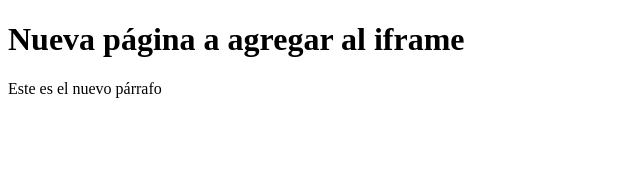
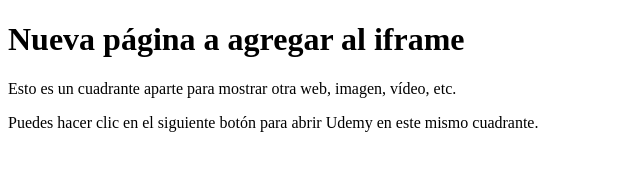
Before and after one commit to RusJokah/cursos-programacion, a plain HTML site: page HTML + CSS/Leccion06 HTML + CSS Elementos Inline y Block/Texto.html in a window 1280 px wide. Shown: the whole page, without its empty margins (0-640 px from the left). Drawn offline with Linux system fonts and the light colour scheme.

Commit message:
Update Texto.html

```diff
--- a/HTML + CSS/Leccion06 HTML + CSS Elementos Inline y Block/Texto.html
+++ b/HTML + CSS/Leccion06 HTML + CSS Elementos Inline y Block/Texto.html
@@ -7,6 +7,7 @@
 </head>
 <body>
     <h1>Nueva página a agregar al iframe</h1>
-    <p>Este es el nuevo párrafo</p>
+    <p>Esto es un cuadrante aparte para mostrar otra web, imagen, vídeo, etc.</p>
+    <p>Puedes hacer clic en el siguiente botón para abrir Udemy en este mismo cuadrante.</p>
 </body>
 </html>
```
